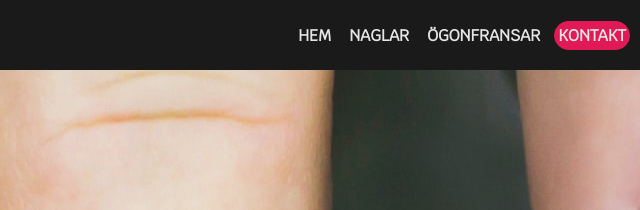
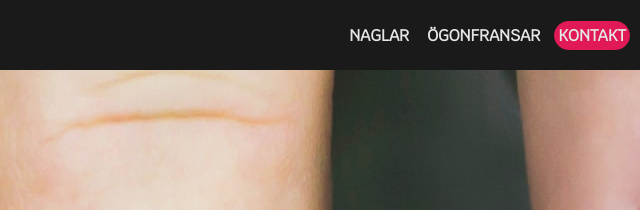
Before and after one commit to BNails/BNails.github.io, a plain HTML site: page index.html in a window 1280 px wide. Shown: the top 210 px of the page, 640-1280 px from the left. Drawn offline with Linux system fonts and the light colour scheme.

Commit message:
Update index.html

```diff
--- a/index.html
+++ b/index.html
@@ -17,7 +17,6 @@
         <h1>Salon</h1>
         <div>
         <ul class="list">
-            <li><a href="#home">HEM</a></li>
             <li><a href="#container">NAGLAR</a></li>
             <li><a href="#Eyelashes">ÖGONFRANSAR</a></li>
             <li><a href="https://www.instagram.com/lashesandfacebym/" target="_blank" class="appointment">KONTAKT</a></li>
```
